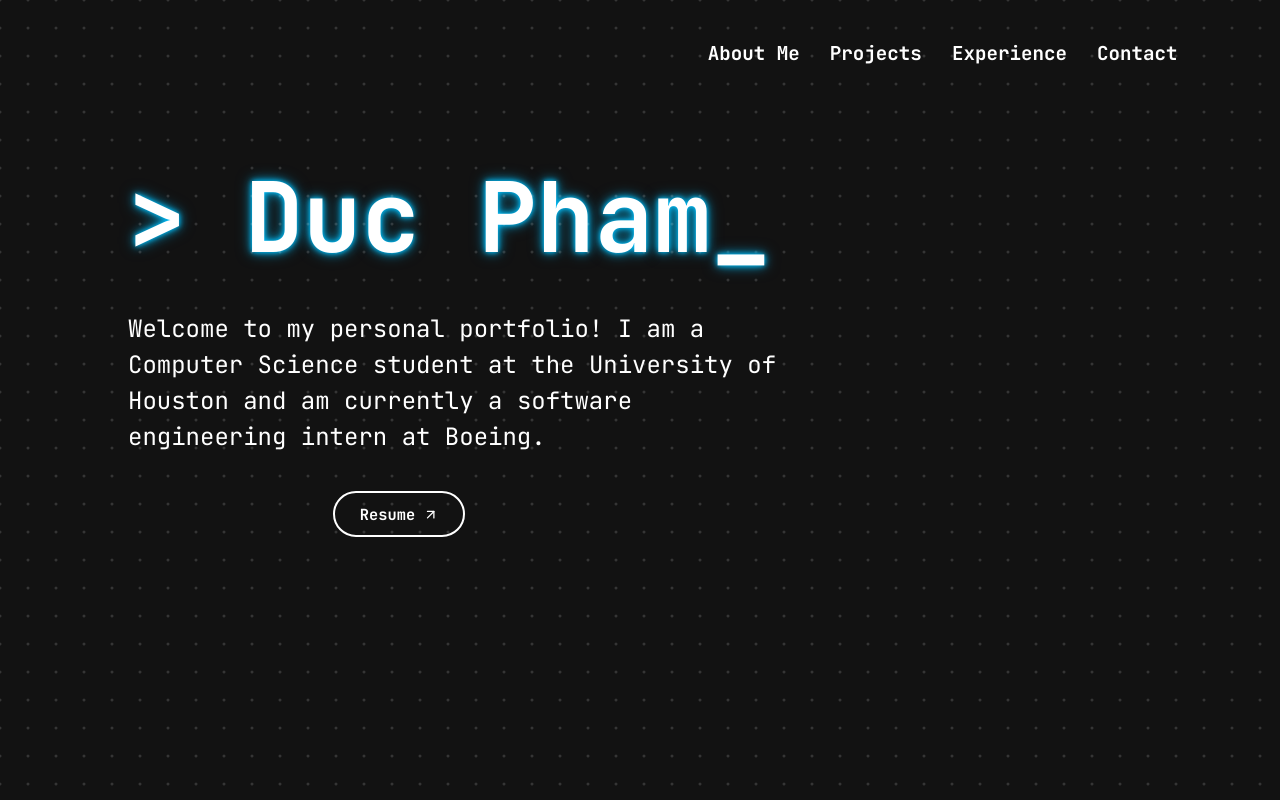
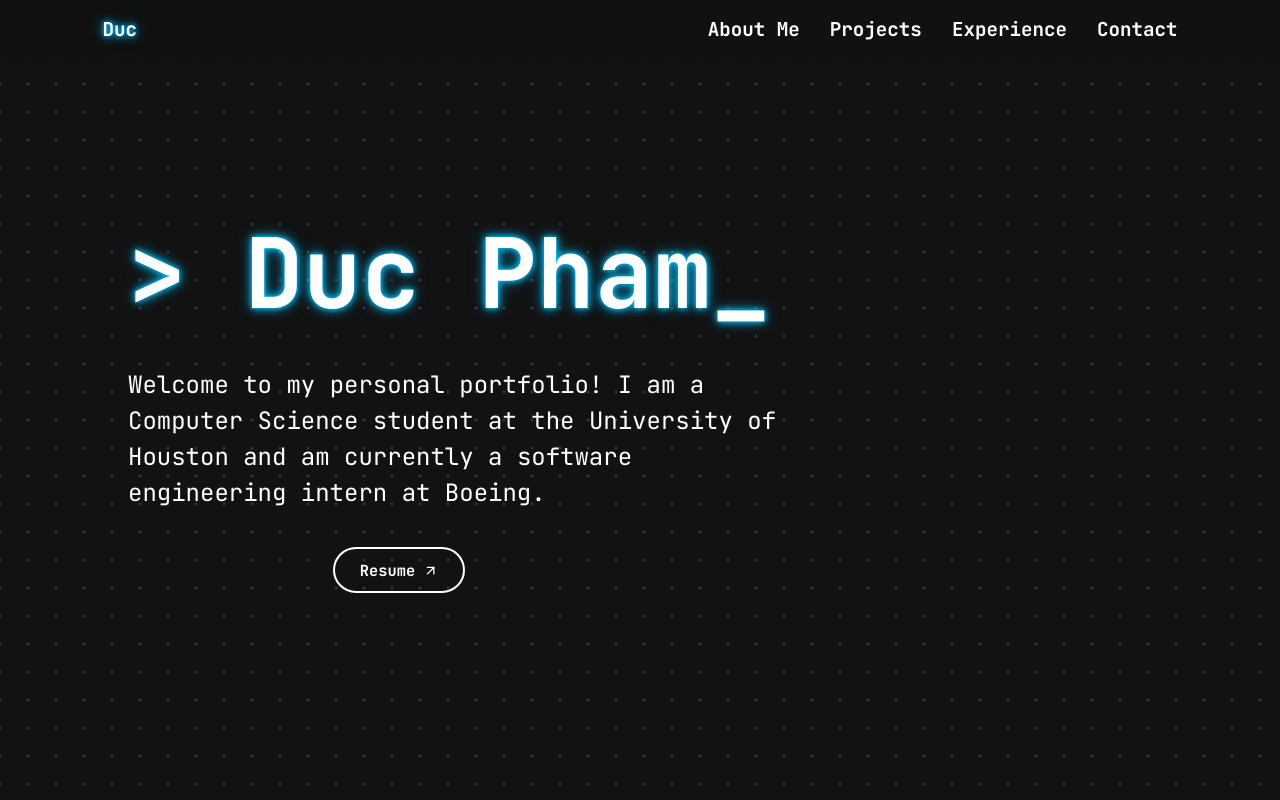
Before and after one commit to DucPham5/my-portfolio, a React (Vite) app: page / in a window 1280 px wide. Shown: the top 800 px of the page. Built offline with nearby package versions, Linux system fonts and the light colour scheme.

Commit message:
add name to nav

```diff
--- a/src/App.css
+++ b/src/App.css
@@ -43,15 +43,19 @@ html {
    — 1.5rem on desktop, scales down on smaller screens
    =========================== */
 .nav-sections {
+  position: sticky;
+  top: 0;
+  z-index: 100;
+  background-color: rgba(18, 18, 18, 0.85);
+  backdrop-filter: blur(8px);
   width: 100%;
   display: flex;
   gap: clamp(14px, 2.5vw, 30px);
-  padding: clamp(0.4rem, 1.2vw, 1rem) clamp(1rem, 8vw, 120px); /* top/bottom left/right */
+  padding: clamp(0.4rem, 1.2vw, 1rem) clamp(1rem, 8vw, 120px);
   flex-wrap: wrap;
   justify-content: flex-end;
   align-items: center;
   box-sizing: border-box;
-  margin-top: clamp(16px, 3vh, 60px);
 }
 
 .nav-sections a {
@@ -71,6 +75,13 @@ html {
   transform: scale(1.2);
 }
 
+.nav-name {
+  margin-right: auto;  /* pushes all links to the right */
+  color: white;
+  font-size: clamp(0.9rem, 1.5vw, 1.5rem);
+  font-weight: bold;
+  text-shadow: var(--blue-glow);
+}
 
 /* ===========================
 Hero
@@ -80,6 +91,7 @@ Hero
   scroll-margin-top: clamp(30px, 5vh, 60px);
   width: var(--section-width);
   height: 100vh;
+  padding-top: clamp(40px, 10vh, 120px); /* add this */
 }
 
 .hero-title {
--- a/src/App.jsx
+++ b/src/App.jsx
@@ -39,6 +39,7 @@ function App() {
     <DotGrid />
 
     <nav className = "nav-sections">
+      <a href="#hero" className="nav-name">Duc</a>
       <a href="#aboutMe">About Me</a>
       <a href="#Projects">Projects</a>
       <a href="#Experience">Experience</a>
```
